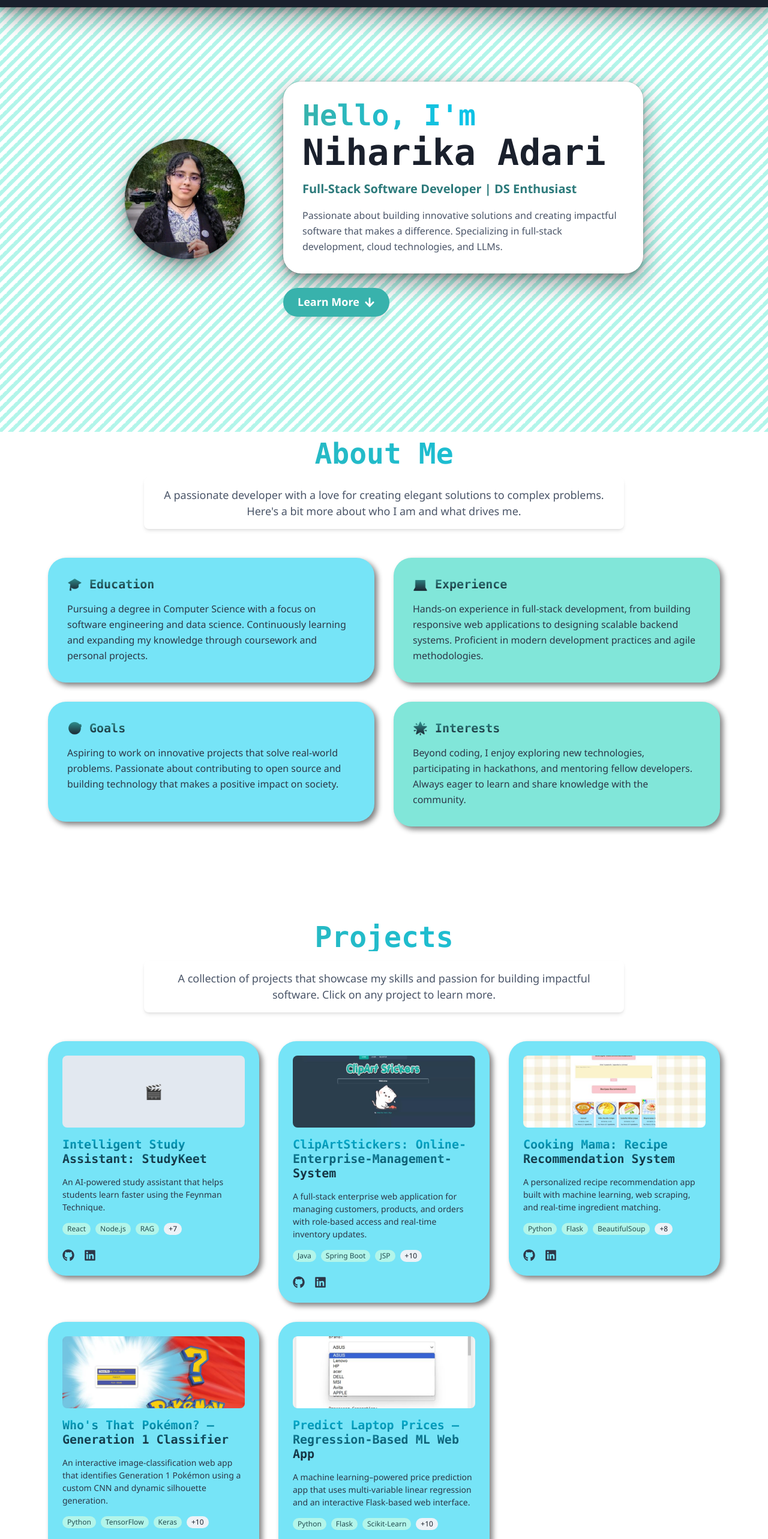
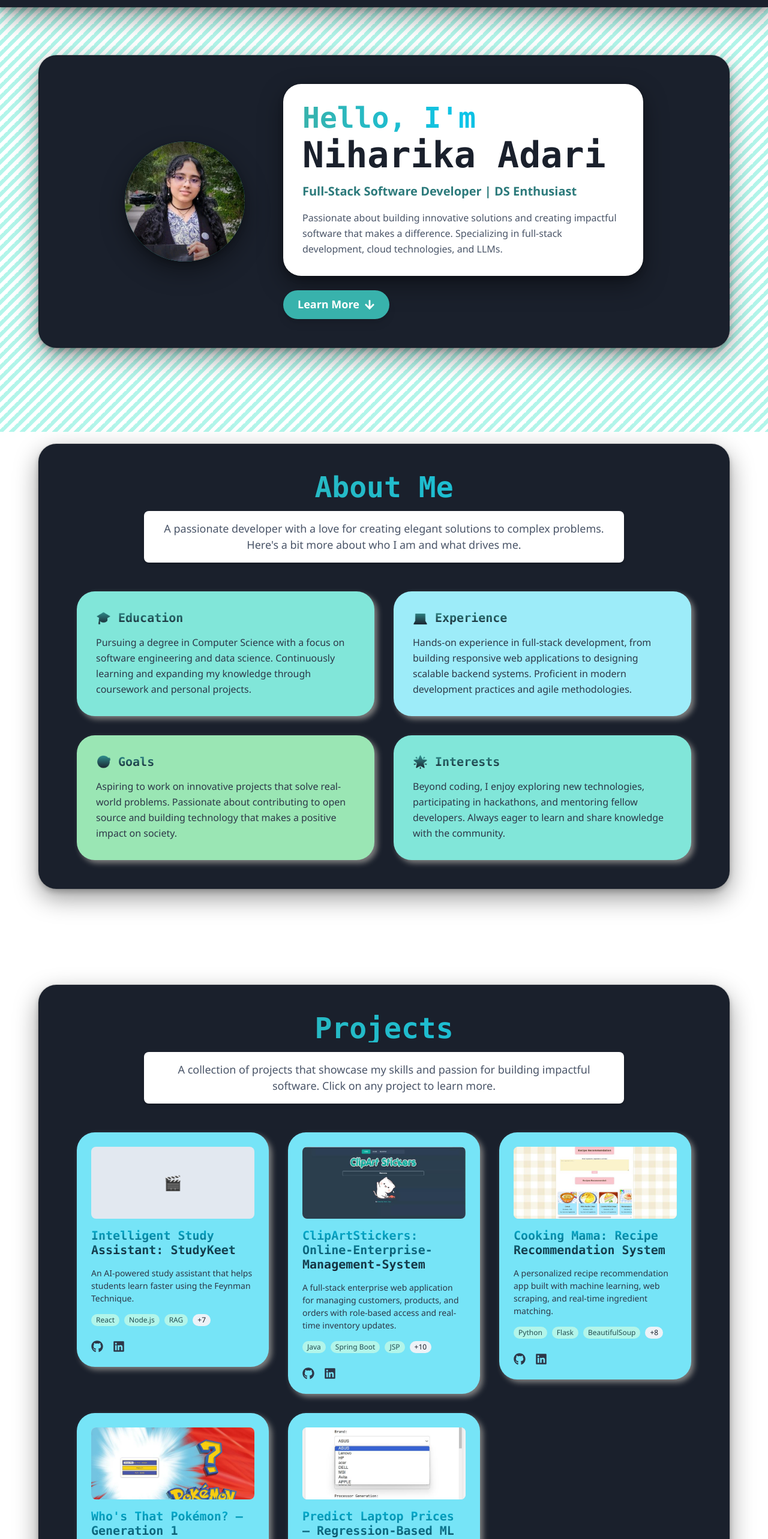
Before and after one commit to NiharikaAdari/Porfolio, a React (Create React App) app: page / in a window 1280 px wide. Shown: the part 80-2646 px from the top of the page at 60% size. Built offline with nearby package versions, Linux system fonts and the light colour scheme.

Commit message:
ui: add dark rounded boxes (gray.800) behind all section content for visual hierarchy

```diff
--- a/src/components/sections/AboutMe.jsx
+++ b/src/components/sections/AboutMe.jsx
@@ -12,6 +12,8 @@
 const MotionBox = motion(Box);
 
 const AboutMe = () => {
+  const colors = ["teal.200", "cyan.200", "green.200", "teal.200"];
+
   const aboutCards = [
     {
       title: "🎓 Education",
@@ -36,8 +38,17 @@
   ];
 
   return (
-    <Box id="about" py={20}>
-      <Container maxW="6xl">
+    <Box id="about" py={20} display="flex" justifyContent="center" alignItems="center">
+      <Box
+        bg="gray.800"
+        borderRadius={30}
+        boxShadow="dark-lg"
+        p={12}
+        maxW="6xl"
+        w="100%"
+        mx={6}
+      >
+        <Container maxW="6xl">
         <VStack spacing={12} align="stretch">
           <MotionBox
             initial={{ opacity: 0, y: 20 }}
@@ -81,7 +92,7 @@
                 viewport={{ once: true }}
               >
                 <Box
-                  bg={index % 2 === 0 ? "cyan.300" : "teal.200"}
+                  bg={colors[index]}
                   borderRadius={30}
                   p={8}
                   boxShadow="5px 5px 10px gray"
@@ -110,6 +121,7 @@
           </SimpleGrid>
         </VStack>
       </Container>
+      </Box>
     </Box>
   );
 };
--- a/src/components/sections/Contact.jsx
+++ b/src/components/sections/Contact.jsx
@@ -90,8 +90,17 @@
   ];
 
   return (
-    <Box id="contact" py={20}>
-      <Container maxW="6xl">
+    <Box id="contact" py={20} display="flex" justifyContent="center" alignItems="center">
+      <Box
+        bg="gray.800"
+        borderRadius={30}
+        boxShadow="dark-lg"
+        p={12}
+        maxW="6xl"
+        w="100%"
+        mx={6}
+      >
+        <Container maxW="6xl">
         <VStack spacing={12} align="stretch">
           <MotionBox
             initial={{ opacity: 0, y: 20 }}
@@ -208,6 +217,7 @@
           </MotionBox>
         </VStack>
       </Container>
+      </Box>
     </Box>
   );
 };
--- a/src/components/sections/Hero.jsx
+++ b/src/components/sections/Hero.jsx
@@ -26,8 +26,17 @@
   };
 
   return (
-    <Box id="hero" minH="80vh" display="flex" alignItems="center" py={20}>
-      <Container maxW="6xl">
+    <Box id="hero" minH="80vh" display="flex" alignItems="center" justifyContent="center" py={20}>
+      <Box
+        bg="gray.800"
+        borderRadius={30}
+        boxShadow="dark-lg"
+        p={12}
+        maxW="6xl"
+        w="100%"
+        mx={6}
+      >
+        <Container maxW="6xl">
         <HStack
           spacing={{ base: 8, lg: 16 }}
           flexDirection={{ base: "column", lg: "row" }}
@@ -117,6 +126,7 @@
           </MotionVStack>
         </HStack>
       </Container>
+      </Box>
     </Box>
   );
 };
--- a/src/components/sections/Impact.jsx
+++ b/src/components/sections/Impact.jsx
@@ -15,8 +15,17 @@
 
 const Impact = () => {
   return (
-    <Box id="impact" py={20}>
-      <Container maxW="6xl">
+    <Box id="impact" py={20} display="flex" justifyContent="center" alignItems="center">
+      <Box
+        bg="gray.800"
+        borderRadius={30}
+        boxShadow="dark-lg"
+        p={12}
+        maxW="6xl"
+        w="100%"
+        mx={6}
+      >
+        <Container maxW="6xl">
         <VStack spacing={12} align="stretch">
           <MotionBox
             initial={{ opacity: 0, y: 20 }}
@@ -67,6 +76,7 @@
           </SimpleGrid>
         </VStack>
       </Container>
+      </Box>
     </Box>
   );
 };
--- a/src/components/sections/ProjectsGallery.jsx
+++ b/src/components/sections/ProjectsGallery.jsx
@@ -25,8 +25,17 @@
   };
 
   return (
-    <Box id="projects" py={20}>
-      <Container maxW="6xl">
+    <Box id="projects" py={20} display="flex" justifyContent="center" alignItems="center">
+      <Box
+        bg="gray.800"
+        borderRadius={30}
+        boxShadow="dark-lg"
+        p={12}
+        maxW="6xl"
+        w="100%"
+        mx={6}
+      >
+        <Container maxW="6xl">
         <VStack spacing={12} align="stretch">
           <MotionBox
             initial={{ opacity: 0, y: 20 }}
@@ -86,6 +95,7 @@
         onClose={onClose}
         project={selectedProject}
       />
+      </Box>
     </Box>
   );
 };
--- a/src/components/sections/TechnicalSkills.jsx
+++ b/src/components/sections/TechnicalSkills.jsx
@@ -25,8 +25,17 @@
   const categories = Object.keys(skills);
 
   return (
-    <Box id="skills" py={20}>
-      <Container maxW="6xl">
+    <Box id="skills" py={20} display="flex" justifyContent="center" alignItems="center">
+      <Box
+        bg="gray.800"
+        borderRadius={30}
+        boxShadow="dark-lg"
+        p={12}
+        maxW="6xl"
+        w="100%"
+        mx={6}
+      >
+        <Container maxW="6xl">
         <VStack spacing={12} align="stretch">
           <MotionBox
             initial={{ opacity: 0, y: 20 }}
@@ -79,6 +88,7 @@
           </SimpleGrid>
         </VStack>
       </Container>
+      </Box>
     </Box>
   );
 };
```
